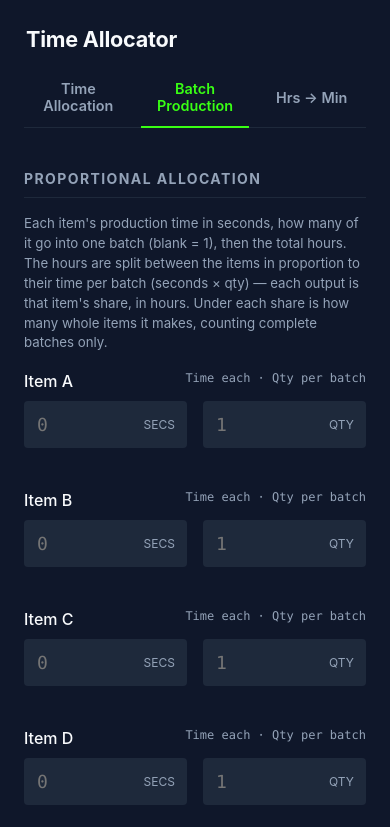
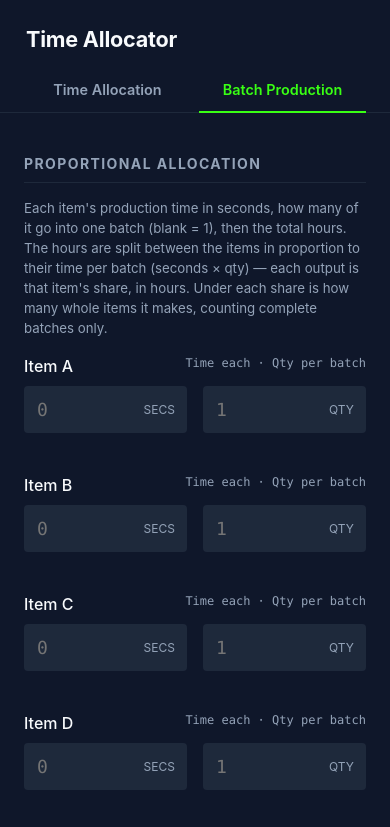
Before and after one commit to jadeitemods/Time-Allocator, a website with bundled scripts: page index.html in a window 390 px wide. Both pictures are taken after a click on the tab "Batch Production". Shown: the top 827 px of the page. Built offline with nearby package versions, Linux system fonts and the light colour scheme.

Commit message:
Sticky tab bar for phones; Hrs -> Min moves into Batch Production
Two tabs now: Time Allocation and Batch Production. The Hours to
Minutes converter sits at the bottom of Batch Production, next to the
Total Hours it helps check.

The tab bar sticks to the top of the screen so it can be reached on
long pages without scrolling back up. Choosing a tab while scrolled
down lands at the top of the new panel.

Co-Authored-By: Claude Opus 5.5 <noreply@anthropic.com>
Claude-Session: https://claude.ai/code/session_01KRfF66VXyn9jsA959UbivT

```diff
--- a/app.js
+++ b/app.js
@@ -287,14 +287,17 @@ document.addEventListener('DOMContentLoaded', () => {
 
 /**
  * Accessible tabs (WAI-ARIA tabs pattern, automatic activation).
- * The open tab is kept in the URL hash (#split, #batch, #convert) so a
- * bookmark or home-screen reload returns to it.
+ * The open tab is kept in the URL hash (#split, #batch) so a bookmark
+ * or home-screen reload returns to it. The tab bar is sticky, so when a
+ * tab is chosen while scrolled down, jump back to the top of its panel.
  */
 function setUpTabs() {
   const tabs = [...document.querySelectorAll('[role="tab"]')];
   const nameOf = (tab) => tab.id.replace(/^tab-/, '');
 
+  const bar = document.querySelector('[role="tablist"]');
   const select = (tab, { focus = false, updateHash = true } = {}) => {
+    const changed = tab.getAttribute('aria-selected') !== 'true';
     for (const t of tabs) {
       const on = t === tab;
       t.setAttribute('aria-selected', String(on));
@@ -302,6 +305,13 @@ function setUpTabs() {
       document.getElementById(t.getAttribute('aria-controls')).hidden = !on;
     }
     if (focus) tab.focus();
+    if (changed) {
+      // Measure from the panel, not the bar: a stuck sticky bar reports
+      // its stuck position. Land with the panel's top just under the bar.
+      const panel = document.getElementById(tab.getAttribute('aria-controls'));
+      const target = panel.getBoundingClientRect().top + window.scrollY - bar.offsetHeight - 16;
+      if (window.scrollY > target) window.scrollTo(0, Math.max(0, target));
+    }
     if (updateHash) history.replaceState(null, '', `#${nameOf(tab)}`);
   };
 
--- a/index.html
+++ b/index.html
@@ -296,6 +296,14 @@
             gap: var(--spacing-xs);
             border-bottom: 1px solid var(--color-surface);
             margin-top: calc(-1 * var(--spacing-md));
+            /* Stays reachable on long pages (phones) while scrolling. */
+            position: sticky;
+            top: 0;
+            z-index: 10;
+            background: var(--color-bg);
+            margin-left: calc(-1 * var(--spacing-md));
+            margin-right: calc(-1 * var(--spacing-md));
+            padding: env(safe-area-inset-top) var(--spacing-md) 0;
         }
         .tab {
             flex: 1 1 0;
@@ -387,7 +395,6 @@
     <nav class="tabs" role="tablist" aria-label="Calculators">
         <button type="button" role="tab" class="tab" id="tab-split" aria-controls="panel-split" aria-selected="true">Time Allocation</button>
         <button type="button" role="tab" class="tab" id="tab-batch" aria-controls="panel-batch" aria-selected="false" tabindex="-1">Batch Production</button>
-        <button type="button" role="tab" class="tab" id="tab-convert" aria-controls="panel-convert" aria-selected="false" tabindex="-1">Hrs → Min</button>
     </nav>
 
     <div class="tab-panel" role="tabpanel" id="panel-split" aria-labelledby="tab-split">
@@ -822,13 +829,11 @@
         </div>
     </section>
 
-    </div>
 
-    <div class="tab-panel" role="tabpanel" id="panel-convert" aria-labelledby="tab-convert" hidden>
-    <!-- SECTION 5: HOURS TO MINUTES -->
+    <!-- SECTION 5: HOURS TO MINUTES (helper for entering precise Total Hours) -->
     <section>
         <h2 class="section-title">Hours to Minutes</h2>
-        <p class="results-note">Decimal hours as minutes and seconds, rounded to the nearest second.</p>
+        <p class="results-note">Check a decimal Total Hours value: shown as minutes and seconds, rounded to the nearest second.</p>
         <div class="input-group">
             <div class="label-row">
                 <span class="label">Hours</span>
```
